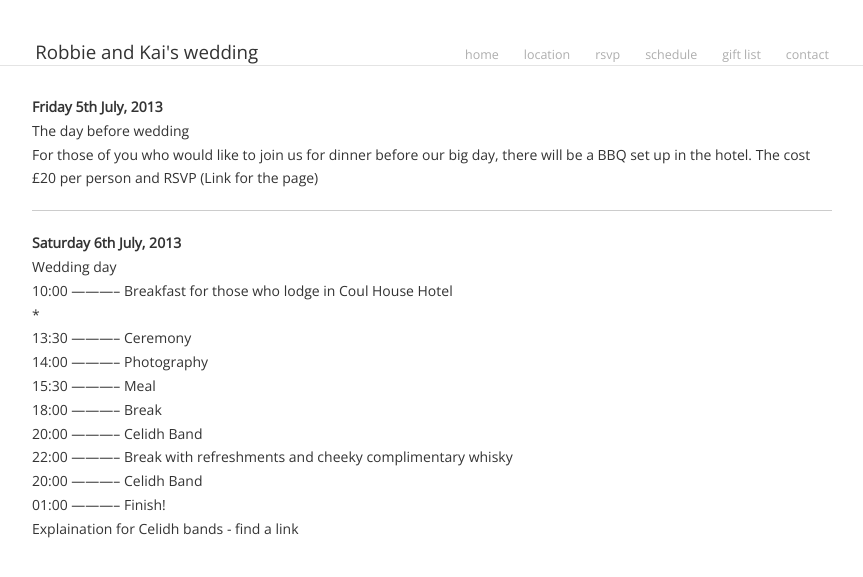
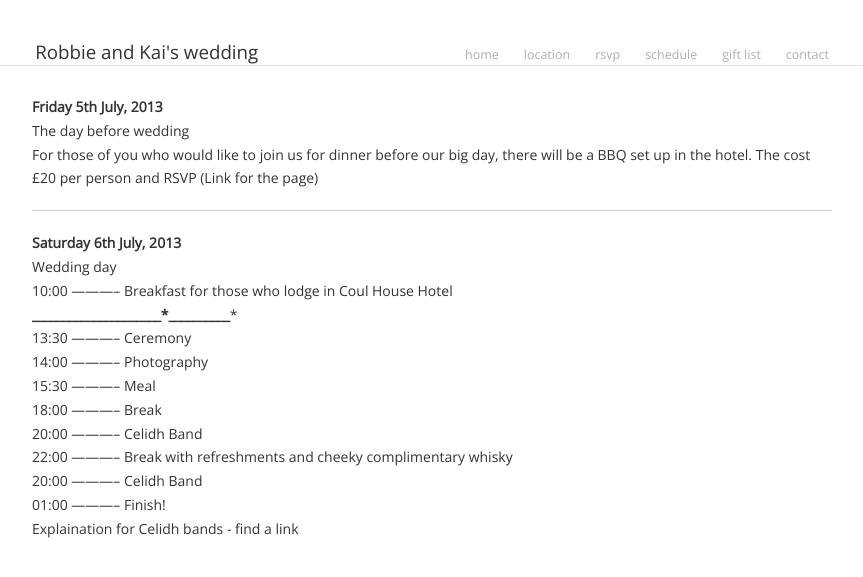
Before and after one commit to rjshade/robbieandkai.com, a Jekyll site: the page built from schedule/index.md, in a window 1280 px wide. Shown: the top 577 px of the page, without its empty margins (208-1071 px from the left). Built offline with Jekyll 4.4.1, drawn with Linux system fonts in a browser that asks for light colours; Markdown is read by kramdown in place of the engine named in the settings.

```diff
--- a/schedule/index.md
+++ b/schedule/index.md
@@ -18,7 +18,7 @@ Wedding day
 
 10:00 ----------- Breakfast for those who lodge in Coul House Hotel
 
-*
+*_______________________________*_______________________________*_______________________________*
 
 13:30 ----------- Ceremony
 
```
